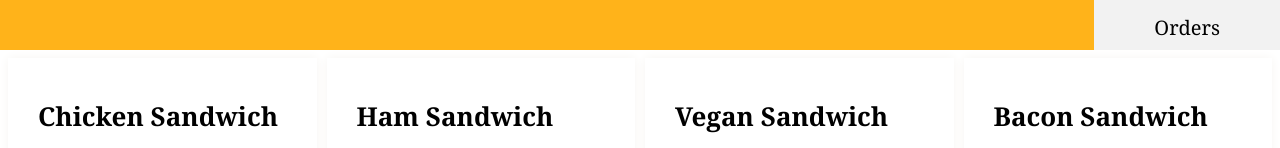
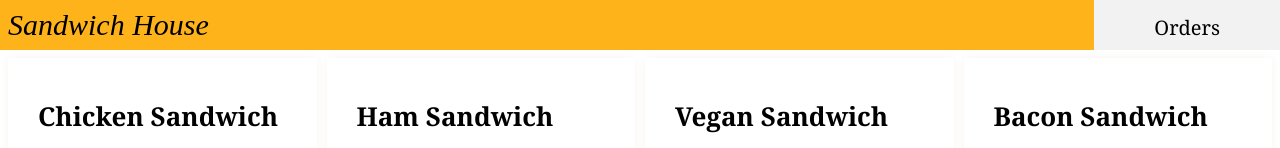
Before and after one commit to kcmanoz/sandwich, a React (Create React App) app: page / in a window 1280 px wide. Shown: the top 148 px of the page. Built offline with nearby package versions, Linux system fonts and the light colour scheme.

Commit message:
Navbar update

```diff
--- a/src/Components/Navbar.js
+++ b/src/Components/Navbar.js
@@ -2,6 +2,7 @@ const Navbar = () => {
 
       return (
         <div className='navbar'>
+          <span className='nav-title'>Sandwich House</span>
           <span className='order-btn'>Orders</span>
         </div>
       )
```
